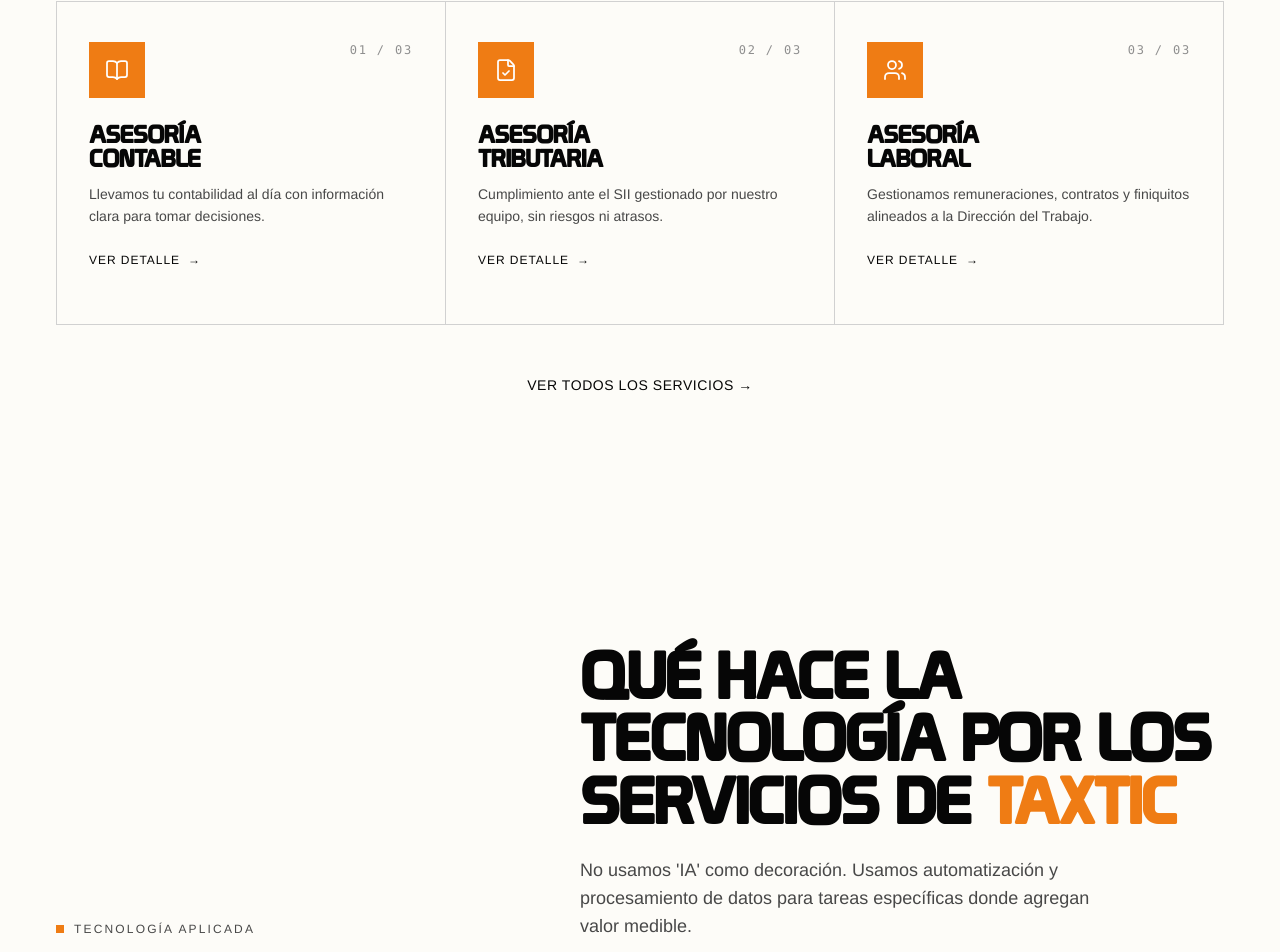
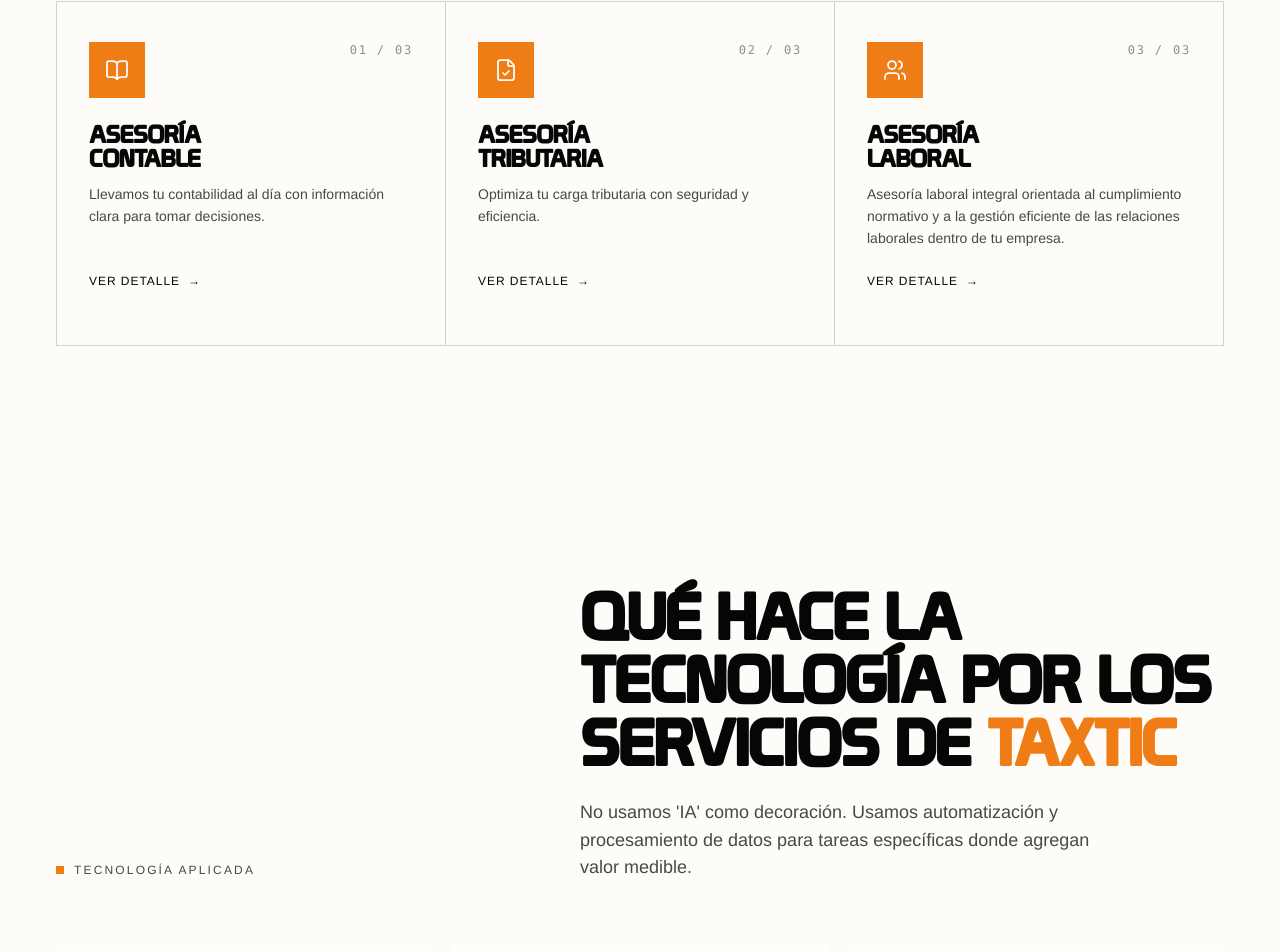
Before and after one commit to TAXTIC/landing-taxtic, a Next.js app: page /en in a window 1280 px wide. Shown: the part 1416-2368 px from the top of the page. Built offline with nearby package versions, Linux system fonts and the light colour scheme.

Commit message:
🎨 style(services): quitar enlace 'ver todos' del home y alinear descripciones al copy de marca

```diff
--- a/content/en/services/_index.json
+++ b/content/en/services/_index.json
@@ -22,7 +22,7 @@
     {
       "slug": "asesoria-tributaria",
       "title": "Asesoría tributaria",
-      "shortDescription": "Cumplimiento ante el SII gestionado por nuestro equipo, sin riesgos ni atrasos.",
+      "shortDescription": "Optimiza tu carga tributaria con seguridad y eficiencia.",
       "highlights": [
         "Declaraciones F29 y F22",
         "Planificación tributaria anual",
@@ -78,7 +78,7 @@
     {
       "slug": "asesoria-laboral",
       "title": "Asesoría laboral",
-      "shortDescription": "Gestionamos remuneraciones, contratos y finiquitos alineados a la Dirección del Trabajo.",
+      "shortDescription": "Asesoría laboral integral orientada al cumplimiento normativo y a la gestión eficiente de las relaciones laborales dentro de tu empresa.",
       "highlights": [
         "Contratos, anexos y finiquitos",
         "Cálculo y pago de remuneraciones",
--- a/content/es/services/_index.json
+++ b/content/es/services/_index.json
@@ -22,7 +22,7 @@
     {
       "slug": "asesoria-tributaria",
       "title": "Asesoría tributaria",
-      "shortDescription": "Cumplimiento ante el SII gestionado por nuestro equipo, sin riesgos ni atrasos.",
+      "shortDescription": "Optimiza tu carga tributaria con seguridad y eficiencia.",
       "highlights": [
         "Declaraciones F29 y F22",
         "Planificación tributaria anual",
@@ -78,7 +78,7 @@
     {
       "slug": "asesoria-laboral",
       "title": "Asesoría laboral",
-      "shortDescription": "Gestionamos remuneraciones, contratos y finiquitos alineados a la Dirección del Trabajo.",
+      "shortDescription": "Asesoría laboral integral orientada al cumplimiento normativo y a la gestión eficiente de las relaciones laborales dentro de tu empresa.",
       "highlights": [
         "Contratos, anexos y finiquitos",
         "Cálculo y pago de remuneraciones",
--- a/src/app/[locale]/page.tsx
+++ b/src/app/[locale]/page.tsx
@@ -9,8 +9,6 @@ import { ProcessSteps } from "@/components/sections/ProcessSteps";
 import { ServicesShowcase } from "@/components/sections/ServicesShowcase";
 import { StatsStrip } from "@/components/sections/StatsStrip";
 import { TechSection } from "@/components/sections/TechSection";
-import { Button } from "@/components/ui/button";
-import { Link } from "@/i18n/navigation";
 import {
   loadHome,
   loadProcess,
@@ -70,13 +68,6 @@ export default async function Home({ params }: Props) {
             seeDetailLabel={home.servicesTeaser.seeDetailLabel}
           />
         </div>
-        <div className="mt-10 flex justify-center">
-          <Button variant="ghost-light" asChild>
-            <Link href={"/servicios" as never}>
-              {home.servicesTeaser.seeAllLabel} →
-            </Link>
-          </Button>
-        </div>
       </Section>
       <TechSection content={techSection} />
       <ProcessSteps content={process} />
```
